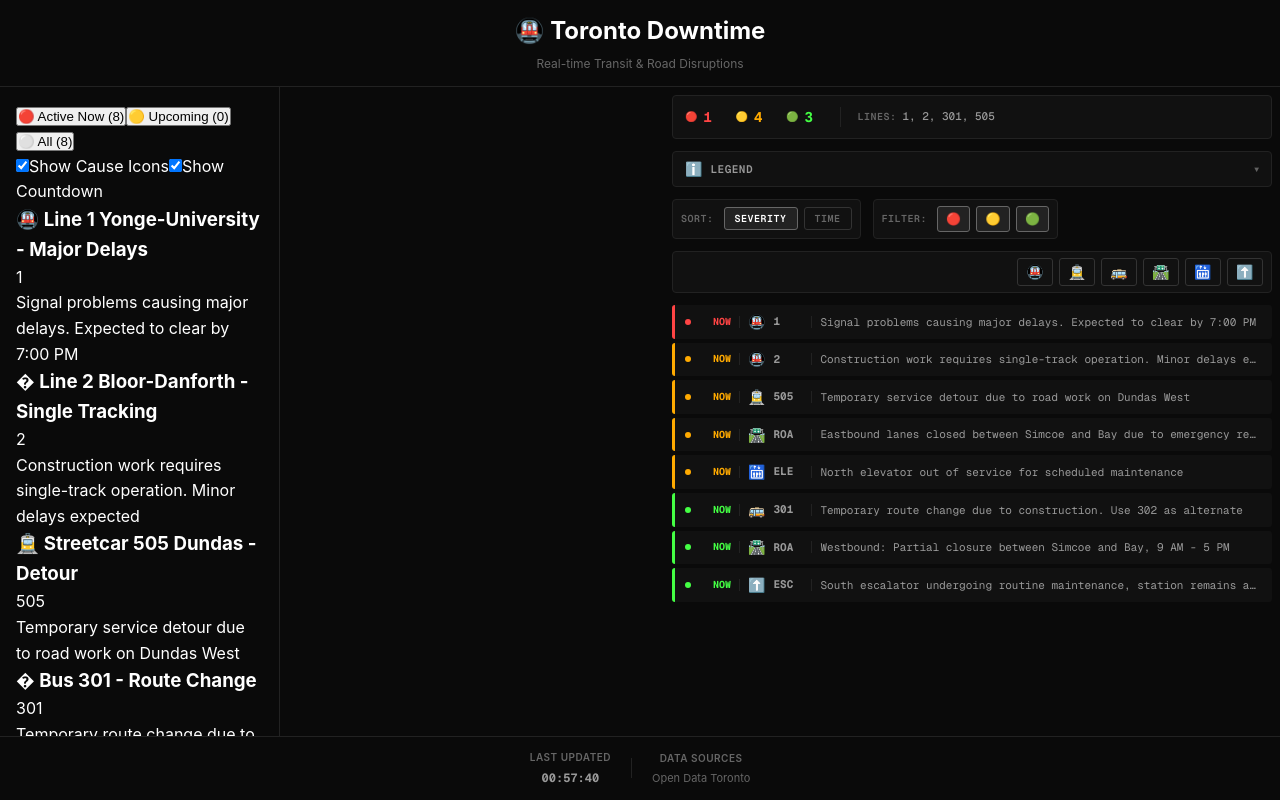
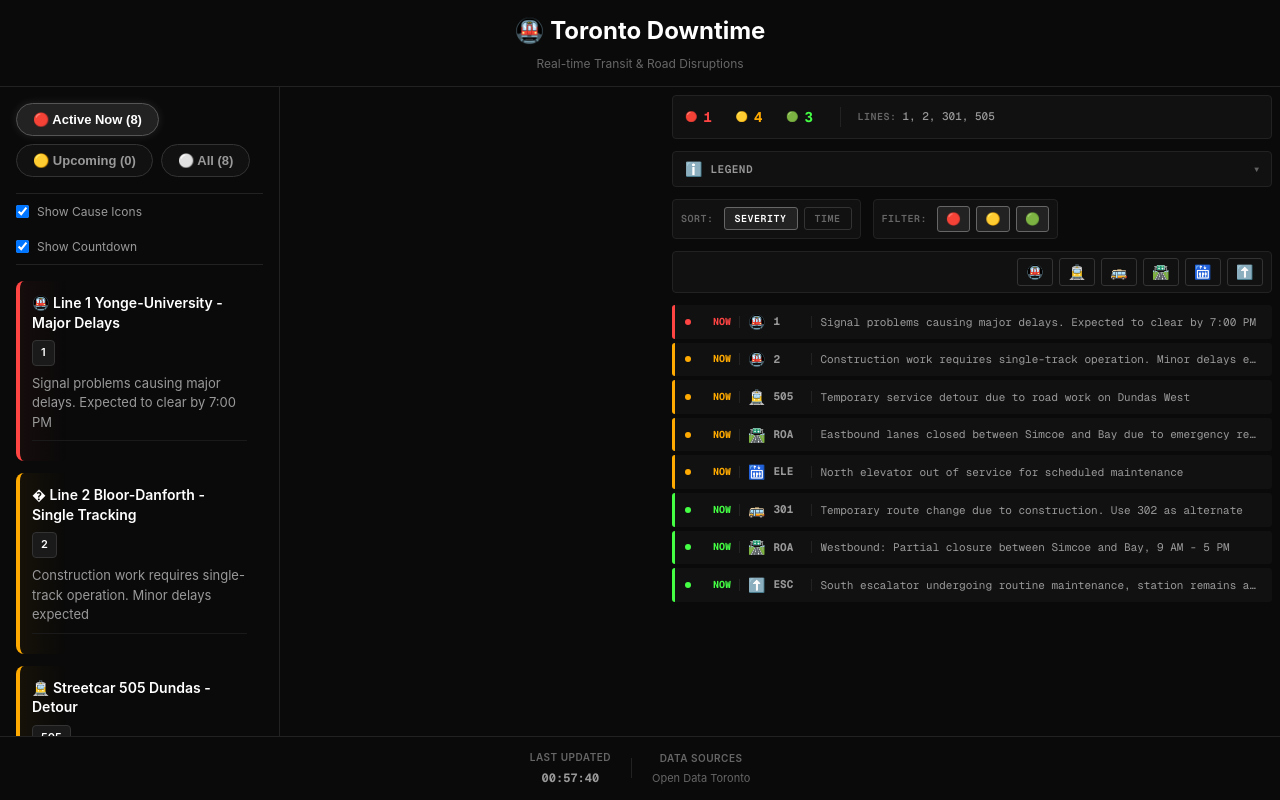
Before and after one commit to monuit/to-downtime, a React (Vite) app: page / in a window 1280 px wide. Built offline with nearby package versions, Linux system fonts and the light colour scheme; no server answers.

Commit message:
Redesign Dashboard styles - add filter chips, disruption cards, severity gradients

```diff
--- a/src/styles/Dashboard.css
+++ b/src/styles/Dashboard.css
@@ -8,64 +8,240 @@
   box-shadow: none;
   z-index: 1;
   font-family: 'Inter', -apple-system, BlinkMacSystemFont, 'Segoe UI', sans-serif;
+  display: flex;
+  flex-direction: column;
+  gap: 16px;
 }
 
-.stats-container {
+/* Time-based filter chips */
+.time-filters {
+  display: flex;
+  gap: 8px;
+  flex-wrap: wrap;
+}
+
+.filter-chip {
+  padding: 8px 16px;
+  border-radius: 20px;
+  border: 1px solid #333;
+  background: #111;
+  color: #999;
+  font-size: 13px;
+  font-weight: 600;
+  cursor: pointer;
+  transition: all 0.2s ease;
+  white-space: nowrap;
+}
+
+.filter-chip:hover {
+  background: #1a1a1a;
+  border-color: #444;
+}
+
+.filter-chip.active {
+  background: #222;
+  border-color: #555;
+  color: #fff;
+  box-shadow: 0 0 10px rgba(255, 255, 255, 0.1);
+}
+
+/* Display toggles */
+.display-toggles {
+  display: flex;
+  gap: 16px;
+  flex-wrap: wrap;
+  padding: 8px 0;
+  border-top: 1px solid #222;
+  border-bottom: 1px solid #222;
+}
+
+.toggle-option {
+  display: flex;
+  align-items: center;
+  gap: 8px;
+  font-size: 12px;
+  color: #999;
+  cursor: pointer;
+  user-select: none;
+}
+
+.toggle-option input[type="checkbox"] {
+  cursor: pointer;
+}
+
+.toggle-option:hover {
+  color: #fff;
+}
+
+/* Disruptions list */
+.disruptions-list {
+  display: flex;
+  flex-direction: column;
+  gap: 12px;
+  max-height: calc(100vh - 300px);
+  overflow-y: auto;
+  padding-right: 4px;
+}
+
+.disruptions-list::-webkit-scrollbar {
+  width: 6px;
+}
+
+.disruptions-list::-webkit-scrollbar-track {
+  background: #111;
+  border-radius: 3px;
+}
+
+.disruptions-list::-webkit-scrollbar-thumb {
+  background: #333;
+  border-radius: 3px;
+}
+
+.disruptions-list::-webkit-scrollbar-thumb:hover {
+  background: #444;
+}
+
+.no-disruptions {
+  padding: 24px;
+  text-align: center;
+  color: #666;
+  font-size: 14px;
+  background: #111;
+  border-radius: 8px;
+  border: 1px solid #222;
+}
+
+/* Disruption card */
+.disruption-card {
+  background: #0a0a0a;
+  border-radius: 8px;
+  padding: 12px;
+  border-left: 4px solid #666;
+  transition: all 0.2s ease;
+}
+
+.disruption-card:hover {
+  background: #111;
+  transform: translateX(2px);
+}
+
+.disruption-card.severity-severe {
+  border-left-color: #ff4444;
+  background: linear-gradient(90deg, rgba(255, 68, 68, 0.05) 0%, transparent 20%);
+}
+
+.disruption-card.severity-moderate {
+  border-left-color: #ffaa00;
+  background: linear-gradient(90deg, rgba(255, 170, 0, 0.05) 0%, transparent 20%);
+}
+
+.disruption-card.severity-minor {
+  border-left-color: #44ff44;
+  background: linear-gradient(90deg, rgba(68, 255, 68, 0.05) 0%, transparent 20%);
+}
+
+/* Disruption header */
+.disruption-header {
   display: flex;
   flex-direction: column;
   gap: 8px;
-  width: 100%;
+  margin-bottom: 8px;
 }
 
-.stat-item {
+.disruption-title-row {
   display: flex;
-  flex-direction: column;
   align-items: center;
-  gap: 2px;
-  padding: 6px 8px;
-  background: #111;
-  border-radius: 4px;
-  border: 1px solid #222;
-  flex: 1;
+  gap: 8px;
 }
 
-.stat-item.severe {
-  background: #1a0f0f;
-  border-color: #3a1f1f;
+.cause-icon {
+  font-size: 18px;
+  flex-shrink: 0;
 }
 
-.stat-item.moderate {
-  background: #1a1510;
-  border-color: #3a2f20;
+.disruption-title {
+  margin: 0;
+  font-size: 14px;
+  font-weight: 600;
+  color: #fff;
+  flex: 1;
+  line-height: 1.4;
 }
 
-.stat-item.minor {
-  background: #0f1a0f;
-  border-color: #1f3a1f;
+.external-link {
+  color: #888;
+  text-decoration: none;
+  font-size: 16px;
+  flex-shrink: 0;
+  transition: color 0.2s ease;
+  padding: 2px 6px;
+  border-radius: 4px;
+  background: #1a1a1a;
 }
 
-.stat-label {
-  font-size: 9px;
-  letter-spacing: 0.3px;
-  text-transform: uppercase;
-  color: #666;
-  font-weight: 600;
+.external-link:hover {
+  color: #fff;
+  background: #222;
 }
 
-.stat-value {
-  font-size: 16px;
-  font-weight: 700;
-  color: #999;
+/* Affected lines */
+.affected-lines {
+  display: flex;
+  flex-wrap: wrap;
+  gap: 6px;
 }
 
-.stat-item.severe .stat-value {
-  color: #ff4444;
+.line-badge {
+  padding: 3px 8px;
+  border-radius: 4px;
+  font-size: 11px;
+  font-weight: 600;
+  background: #1a1a1a;
+  color: #fff;
+  border: 1px solid #333;
 }
 
-.stat-item.moderate .stat-value {
-  color: #ffaa00;
+/* Description */
+.disruption-description {
+  margin: 8px 0;
+  font-size: 13px;
+  color: #999;
+  line-height: 1.5;
 }
 
-.stat-item.minor .stat-value {
-  color: #44ff44;
+/* Meta info */
+.disruption-meta {
+  display: flex;
+  flex-wrap: wrap;
+  gap: 8px;
+  margin-top: 8px;
+  padding-top: 8px;
+  border-top: 1px solid #1a1a1a;
+  font-size: 12px;
 }
+
+.direction-badge {
+  padding: 4px 8px;
+  border-radius: 4px;
+  background: #1a1a1a;
+  color: #aaa;
+  border: 1px solid #2a2a2a;
+  font-weight: 500;
+}
+
+.station-range {
+  padding: 4px 8px;
+  border-radius: 4px;
+  background: #1a1a1a;
+  color: #aaa;
+  border: 1px solid #2a2a2a;
+}
+
+.expiry-info {
+  padding: 4px 8px;
+  border-radius: 4px;
+  background: #1a1a1a;
+  color: #ffaa00;
+  border: 1px solid #2a2a2a;
+  font-weight: 500;
+}
```
